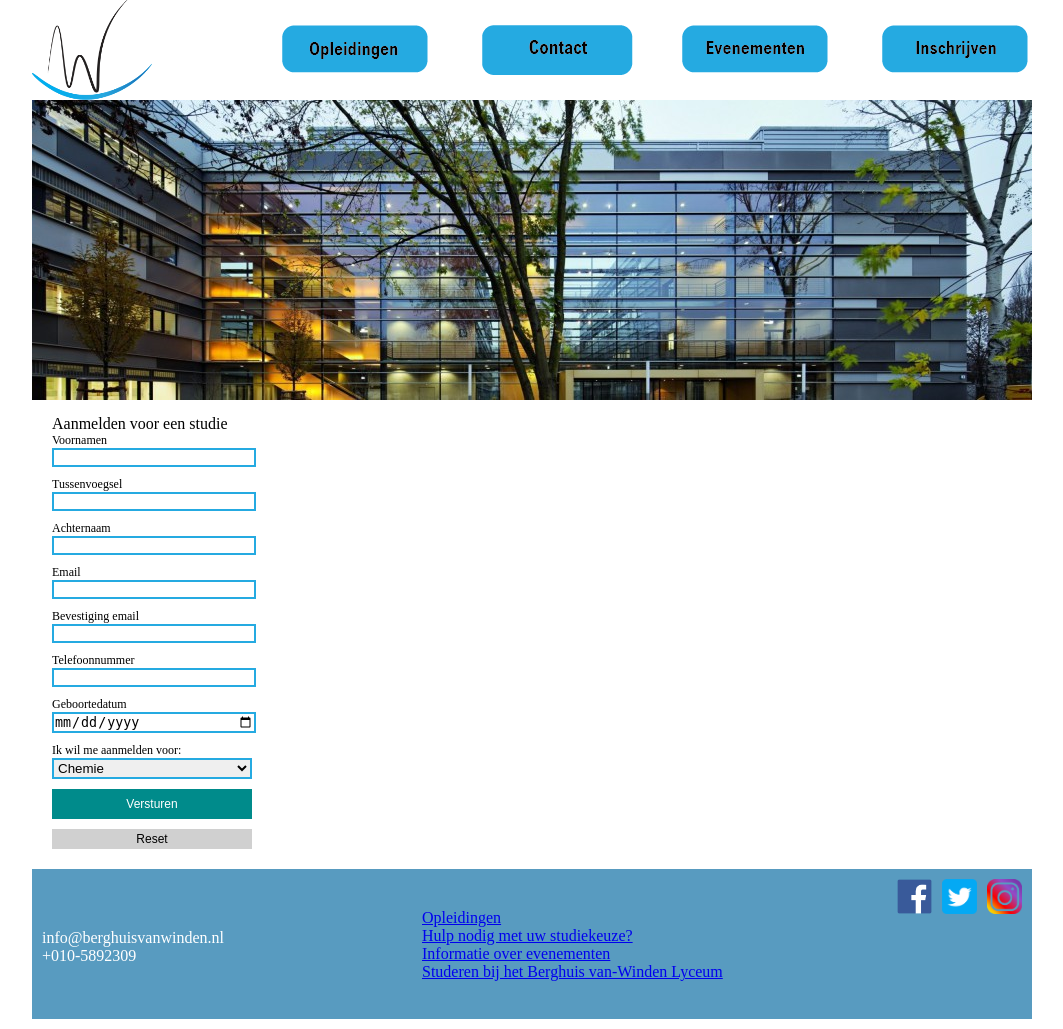
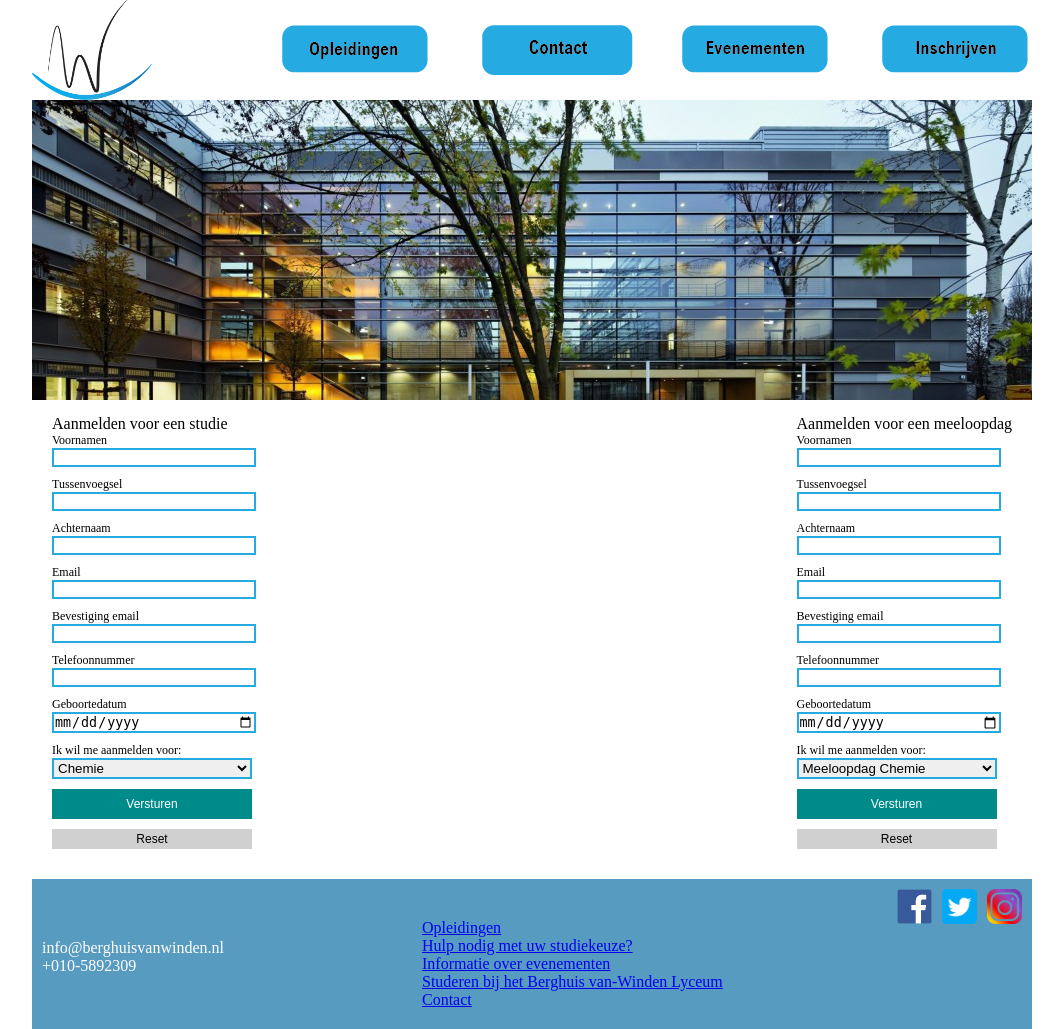
Before and after one commit to PatrickVording/Project-Boze-Wolf, a PHP site: page /aanmeldformulier.html in a window 1280 px wide. Shown: the whole page, without its empty margins (108-1171 px from the left). Run offline with PHP 8.4, Linux system fonts and the light colour scheme.

Commit message:
verdere aanpassingen

```diff
--- a/aanmeldformulier.html
+++ b/aanmeldformulier.html
@@ -24,7 +24,7 @@
 			</div>
 			<div class="menu1">
 				<ul>
-					<li><a href=""><img class="imgMenu" border="0" alt="contact" src="Header Knoppen/contactmenu.png"/>  </a></li>
+					<li><a href="contactformulier.html"><img class="imgMenu" border="0" alt="contact" src="Header Knoppen/contactmenu.png"/>  </a></li>
 				</ul>
 			</div>
 			<div class="menu1">
@@ -38,7 +38,7 @@
 		</div>
 
 
-		<div class="content">
+		<div class="content2">
 			<div id="contactformulier">
 				<form method="POST" action="php_aanmeldformulier.php">
 					<legend>Aanmelden voor een studie</legend>
@@ -81,6 +81,48 @@
 					<input type="reset" value="Reset" id="reset" />
 				</form>
 			</div>
+			<div id="contactformulier2">
+				<form method="POST" action="php_aanmeldformulier.php">
+					<legend>Aanmelden voor een meeloopdag</legend>
+					<label for="contact-surname">
+						Voornamen
+					</label>
+					<input type="text" name="surname" required id="contact-surname"/>
+					<label for="contact-middlename">
+						Tussenvoegsel
+						<input type="text" name="middlename" id="contact-middlename"/>
+					</label>
+					<label for="conact-lastname">
+						Achternaam
+					</label>
+					<input type="text" name="lastname" required id="contact-lastname"/>
+					<label for="contact-email">
+						Email
+					</label>
+					<input type="email" name="email" required id="contact-email"/>
+					<label for="contact-email">
+						Bevestiging email
+					</label>
+					<input type="email" name="email" required id="contact-email"/>
+					<label for="contact_phone">
+						Telefoonnummer
+					</label>
+					<input type="number" name="contact_phone" maxlength = "10" required id="contact_phone"/>
+					<label for="Geboortedatum">
+						Geboortedatum
+					</label>
+					<input type="date" name="Geboortedatum" required id="Geboortedatum"/>
+					<label for="opleding">
+						Ik wil me aanmelden voor:
+					</label>
+					<select id="opleiding" name="opleiding">
+						<option value="Meeloopdag Chemie" selected>Meeloopdag Chemie</option>
+						<option value="Meeloopdag Wiskunde">Meeloopdag Wiskunde</option>
+					</select>
+					<input type="submit" name="submit" value="Versturen" id="send" />
+					<input type="reset" value="Reset" id="reset" />
+				</form>
+			</div>
 		</div>
 
 
@@ -96,6 +138,7 @@
 					<p><a href="studiekeuze.html">Hulp nodig met uw studiekeuze?</p>
 						<p><a href="evenementen.html">Informatie over evenementen</p>
 							<p><a href="berghuisvanwindenstuderen.html">Studeren bij het Berghuis van-Winden Lyceum</p>
+								<p><a href="contactformulier.html">Contact</p>
 							</div>
 						</div>
 
--- a/contactformulier.html
+++ b/contactformulier.html
@@ -24,7 +24,7 @@
 			</div>
 			<div class="menu1">
 				<ul>
-					<li><a href=""><img class="imgMenu" border="0" alt="contact" src="Header Knoppen/contactmenu.png"/>  </a></li>
+					<li><a href="contactformulier.html"><img class="imgMenu" border="0" alt="contact" src="Header Knoppen/contactmenu.png"/>  </a></li>
 				</ul>
 			</div>
 			<div class="menu1">
@@ -98,6 +98,7 @@
 					<p><a href="studiekeuze.html">Hulp nodig met uw studiekeuze?</p>
 						<p><a href="evenementen.html">Informatie over evenementen</p>
 							<p><a href="berghuisvanwindenstuderen.html">Studeren bij het Berghuis van-Winden Lyceum</p>
+								<p><a href="contactformulier.html">Contact</p>
 							</div>
 						</div>
 
--- a/home.html
+++ b/home.html
@@ -25,7 +25,7 @@
 					</div>
 					<div class="menu1">
 						<ul>
-							<li><a href="contact.html"><img class="imgMenu" border="0" alt="contact" src="Header Knoppen/contactmenu.png"/>  </a></li>
+							<li><a href="contactformulier.html"><img class="imgMenu" border="0" alt="contact" src="Header Knoppen/contactmenu.png"/>  </a></li>
 						</ul>
 					</div>
 					<div class="menu1">
--- a/opleidingen.html
+++ b/opleidingen.html
@@ -14,7 +14,7 @@
 				</div>
 					<div class="menu1">
 						<ul>
-							<a href="inschrijven.html"><img class="imgMenu" border="0" alt="inschrijven" src="Header Knoppen/inschrijven menu.png"/></a>
+							<a href="aanmeldformulier.html"><img class="imgMenu" border="0" alt="inschrijven" src="Header Knoppen/inschrijven menu.png"/></a>
 						</ul>
 					</div>
 					<div class="menu1">
@@ -24,7 +24,7 @@
 					</div>
 					<div class="menu1">
 						<ul>
-							<li><a href="contact.html"><img class="imgMenu" border="0" alt="contact" src="Header Knoppen/contactmenu.png"/>  </a></li>
+							<li><a href="contactformulier.html"><img class="imgMenu" border="0" alt="contact" src="Header Knoppen/contactmenu.png"/>  </a></li>
 						</ul>
 					</div>
 					<div class="menu1">
@@ -81,6 +81,7 @@
 							<p><a href="studiekeuze.html">Hulp nodig met uw studiekeuze?</p>
 							<p><a href="evenementen.html">Informatie over evenementen</p>
 							<p><a href="berghuisvanwindenstuderen.html">Studeren bij het Berghuis van-Winden Lyceum</p>
+								<p><a href="contactformulier.html">Contact</p>
 						</div>
 					</div>
 
--- a/stylesheet.css
+++ b/stylesheet.css
@@ -122,6 +122,7 @@ ul	{
 
 .footerLeft
 	{
+		float: left;
 		margin-top: 10px;
 		height: 150px;
 		float: left;
@@ -132,6 +133,7 @@ ul	{
 
 .footerMid
 	{
+		float: left;
 		margin-top: 10px;
 		height: 150px;
 		float: left;
@@ -142,6 +144,7 @@ ul	{
 
 .footerRight
 	{
+		float: left;
 		margin-top:10px;
 		height: 150px;
 		float: left;
@@ -173,8 +176,17 @@ ul	{
 
 
 /* FORMULIEREN */
+.content2 {
+	width: 1000px;
+	height: 454px;
+}
 #contactformulier {
+	float: left;
 	margin-left: 20px;
+}
+#contactformulier2 {
+	float: right;
+	margin-right: 20px;
 }
 
 .submission-form{
```
